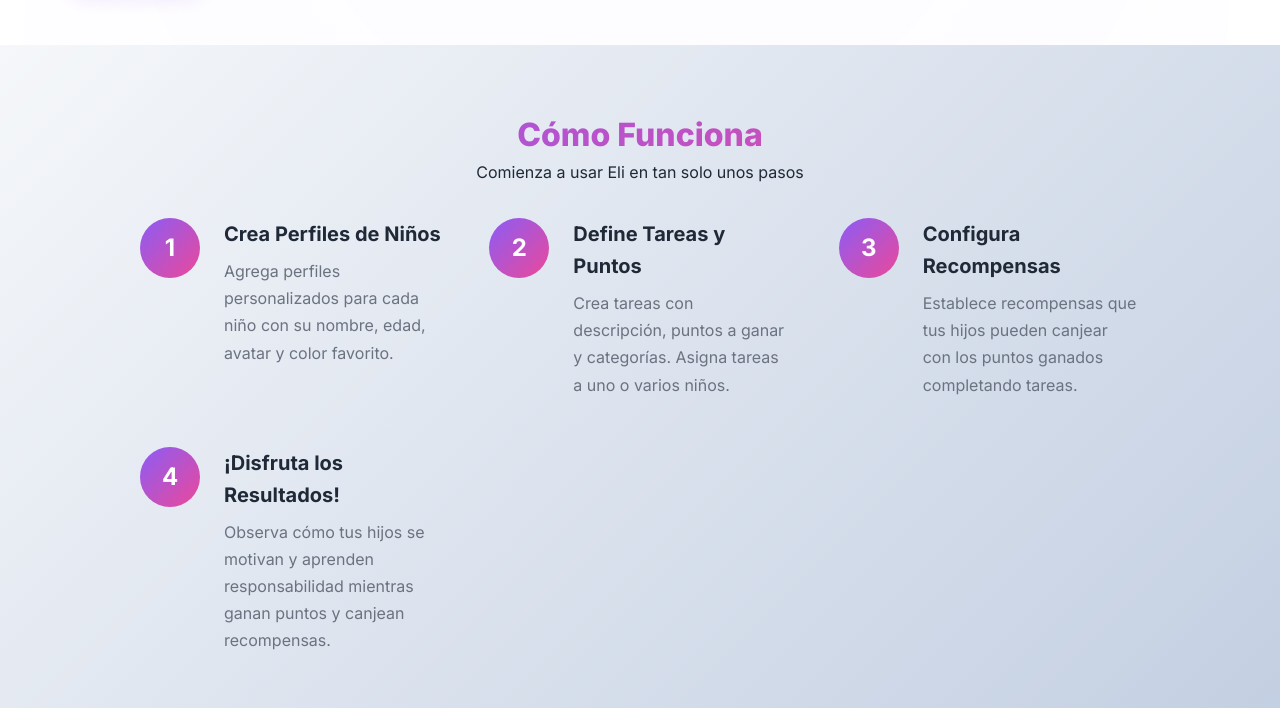
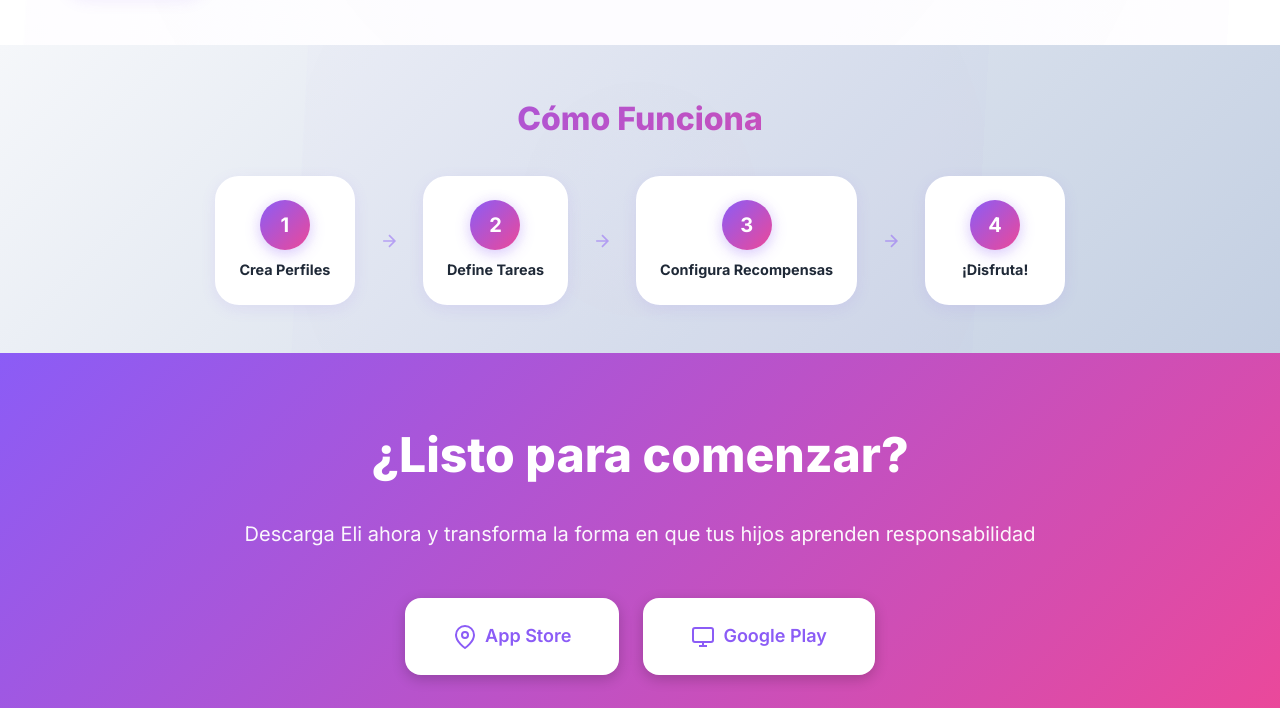
Before and after one commit to Acsem/eli-website, a plain HTML site: page index.html in a window 1280 px wide. Shown: the part 1352-2060 px from the top of the page. Drawn offline with Linux system fonts and the light colour scheme.

Commit message:
Make How It Works section compact and horizontal with magical effects

```diff
--- a/index.html
+++ b/index.html
@@ -224,50 +224,50 @@
         <div class="container">
             <div class="section-header">
                 <h2 class="section-title">Cómo Funciona</h2>
-                <p class="section-description">
-                    Comienza a usar Eli en tan solo unos pasos
-                </p>
             </div>
             <div class="steps">
                 <div class="step">
-                    <div class="step-number">1</div>
-                    <div class="step-content">
-                        <h3 class="step-title">Crea Perfiles de Niños</h3>
-                        <p class="step-description">
-                            Agrega perfiles personalizados para cada niño con su nombre,
-                            edad, avatar y color favorito.
-                        </p>
+                    <div class="step-number-wrapper">
+                        <div class="step-number">1</div>
+                        <div class="step-glow"></div>
                     </div>
+                    <h3 class="step-title">Crea Perfiles</h3>
+                </div>
+                <div class="step-arrow">
+                    <svg width="24" height="24" viewBox="0 0 24 24" fill="none" stroke="currentColor" stroke-width="2">
+                        <path d="M5 12h14M12 5l7 7-7 7"></path>
+                    </svg>
                 </div>
                 <div class="step">
-                    <div class="step-number">2</div>
-                    <div class="step-content">
-                        <h3 class="step-title">Define Tareas y Puntos</h3>
-                        <p class="step-description">
-                            Crea tareas con descripción, puntos a ganar y categorías.
-                            Asigna tareas a uno o varios niños.
-                        </p>
+                    <div class="step-number-wrapper">
+                        <div class="step-number">2</div>
+                        <div class="step-glow"></div>
                     </div>
+                    <h3 class="step-title">Define Tareas</h3>
+                </div>
+                <div class="step-arrow">
+                    <svg width="24" height="24" viewBox="0 0 24 24" fill="none" stroke="currentColor" stroke-width="2">
+                        <path d="M5 12h14M12 5l7 7-7 7"></path>
+                    </svg>
                 </div>
                 <div class="step">
-                    <div class="step-number">3</div>
-                    <div class="step-content">
-                        <h3 class="step-title">Configura Recompensas</h3>
-                        <p class="step-description">
-                            Establece recompensas que tus hijos pueden canjear con los
-                            puntos ganados completando tareas.
-                        </p>
+                    <div class="step-number-wrapper">
+                        <div class="step-number">3</div>
+                        <div class="step-glow"></div>
                     </div>
+                    <h3 class="step-title">Configura Recompensas</h3>
+                </div>
+                <div class="step-arrow">
+                    <svg width="24" height="24" viewBox="0 0 24 24" fill="none" stroke="currentColor" stroke-width="2">
+                        <path d="M5 12h14M12 5l7 7-7 7"></path>
+                    </svg>
                 </div>
                 <div class="step">
-                    <div class="step-number">4</div>
-                    <div class="step-content">
-                        <h3 class="step-title">¡Disfruta los Resultados!</h3>
-                        <p class="step-description">
-                            Observa cómo tus hijos se motivan y aprenden responsabilidad
-                            mientras ganan puntos y canjean recompensas.
-                        </p>
+                    <div class="step-number-wrapper">
+                        <div class="step-number">4</div>
+                        <div class="step-glow"></div>
                     </div>
+                    <h3 class="step-title">¡Disfruta!</h3>
                 </div>
             </div>
         </div>
--- a/styles.css
+++ b/styles.css
@@ -615,52 +615,167 @@ body {
 
 /* How It Works Section */
 .how-it-works {
-    padding: var(--spacing-2xl) 0;
+    padding: var(--spacing-xl) 0;
     background: linear-gradient(135deg, #f5f7fa 0%, #c3cfe2 100%);
+    position: relative;
+    overflow: hidden;
+}
+
+.how-it-works::before {
+    content: '';
+    position: absolute;
+    top: -50%;
+    left: -50%;
+    width: 200%;
+    height: 200%;
+    background: radial-gradient(circle, rgba(139, 92, 246, 0.05) 0%, transparent 70%);
+    animation: magicalPulse 8s ease-in-out infinite;
+    pointer-events: none;
+}
+
+.how-it-works .section-title {
+    background: linear-gradient(135deg, var(--primary) 0%, var(--secondary) 100%);
+    -webkit-background-clip: text;
+    -webkit-text-fill-color: transparent;
+    background-clip: text;
 }
 
 .steps {
-    display: grid;
-    grid-template-columns: repeat(auto-fit, minmax(250px, 1fr));
-    gap: var(--spacing-xl);
-    max-width: 1000px;
+    display: flex;
+    align-items: center;
+    justify-content: center;
+    gap: var(--spacing-sm);
+    flex-wrap: wrap;
+    max-width: 1200px;
     margin: 0 auto;
 }
 
 .step {
     display: flex;
-    gap: var(--spacing-md);
-    align-items: flex-start;
+    flex-direction: column;
+    align-items: center;
+    gap: var(--spacing-xs);
+    padding: var(--spacing-md);
+    border-radius: var(--radius-lg);
+    background: white;
+    box-shadow: 0 4px 15px rgba(139, 92, 246, 0.1);
+    transition: all 0.4s cubic-bezier(0.175, 0.885, 0.32, 1.275);
+    position: relative;
+    overflow: hidden;
+    min-width: 140px;
+    cursor: pointer;
+}
+
+.step::before {
+    content: '';
+    position: absolute;
+    top: 0;
+    left: -100%;
+    width: 100%;
+    height: 100%;
+    background: linear-gradient(90deg, transparent, rgba(139, 92, 246, 0.1), transparent);
+    transition: left 0.5s;
+}
+
+.step:hover::before {
+    left: 100%;
+}
+
+.step:hover {
+    transform: translateY(-5px) scale(1.05);
+    box-shadow: 0 12px 40px rgba(139, 92, 246, 0.3);
+}
+
+.step-number-wrapper {
+    position: relative;
+    display: inline-block;
 }
 
 .step-number {
-    width: 60px;
-    height: 60px;
+    width: 50px;
+    height: 50px;
     border-radius: 50%;
     background: linear-gradient(135deg, var(--primary) 0%, var(--secondary) 100%);
     color: white;
     display: flex;
     align-items: center;
     justify-content: center;
-    font-size: 1.5rem;
+    font-size: 1.25rem;
     font-weight: 700;
-    flex-shrink: 0;
+    position: relative;
+    z-index: 2;
+    transition: all 0.4s cubic-bezier(0.175, 0.885, 0.32, 1.275);
+    box-shadow: 0 4px 15px rgba(139, 92, 246, 0.3);
 }
 
-.step-content {
-    flex: 1;
+.step:hover .step-number {
+    transform: rotate(360deg) scale(1.1);
+    box-shadow: 0 8px 25px rgba(139, 92, 246, 0.5);
+}
+
+.step-glow {
+    position: absolute;
+    top: 50%;
+    left: 50%;
+    transform: translate(-50%, -50%);
+    width: 70px;
+    height: 70px;
+    border-radius: 50%;
+    background: radial-gradient(circle, rgba(139, 92, 246, 0.3) 0%, transparent 70%);
+    opacity: 0;
+    transition: all 0.4s ease;
+    z-index: 1;
+    animation: glowPulse 2s ease-in-out infinite;
+}
+
+.step:hover .step-glow {
+    opacity: 1;
+    width: 90px;
+    height: 90px;
 }
 
 .step-title {
-    font-size: 1.25rem;
+    font-size: 0.9rem;
     font-weight: 700;
-    margin-bottom: var(--spacing-xs);
+    margin: 0;
     color: var(--text);
+    text-align: center;
+    transition: color 0.3s ease;
+}
+
+.step:hover .step-title {
+    color: var(--primary);
+}
+
+.step-arrow {
+    color: var(--primary);
+    opacity: 0.5;
+    transition: all 0.3s ease;
+    display: flex;
+    align-items: center;
+    justify-content: center;
+    padding: 0 var(--spacing-xs);
+}
+
+.step-arrow svg {
+    width: 20px;
+    height: 20px;
 }
 
 .step-description {
-    color: var(--text-light);
-    line-height: 1.7;
+    display: none;
+}
+
+@media (max-width: 768px) {
+    .steps {
+        flex-direction: column;
+        gap: var(--spacing-md);
+    }
+
+    .step-arrow {
+        transform: rotate(90deg);
+        padding: var(--spacing-xs) 0;
+    }
 }
 
 /* Plans Section */
```
